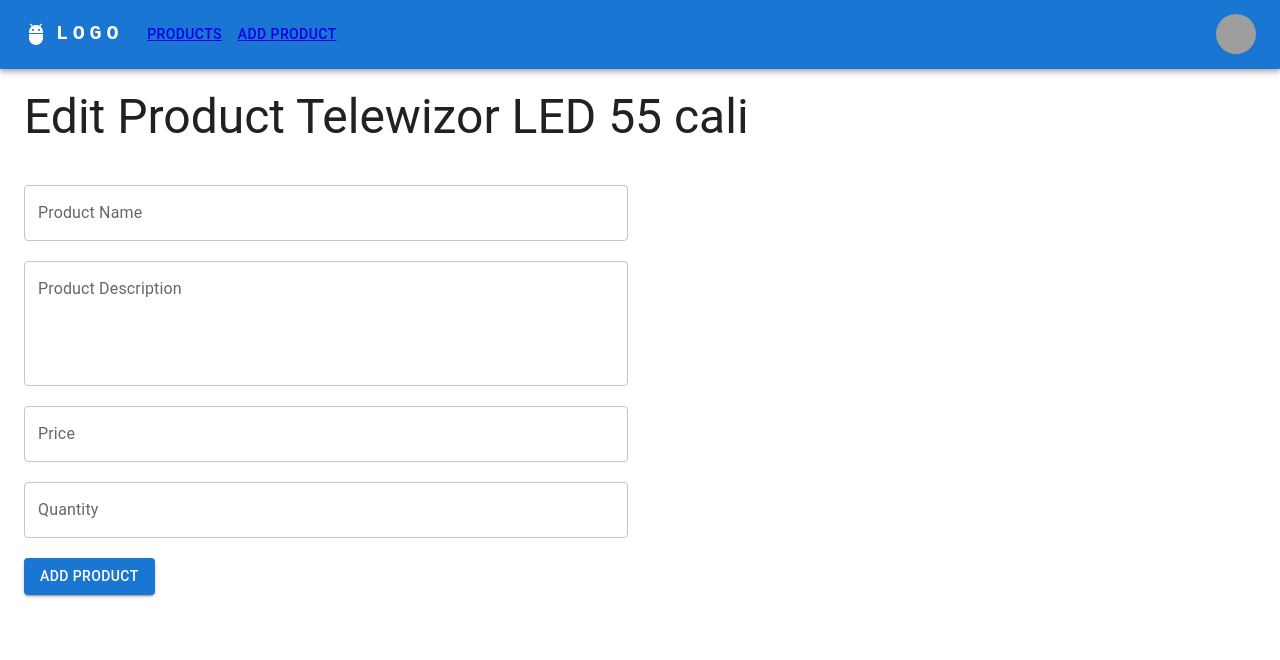
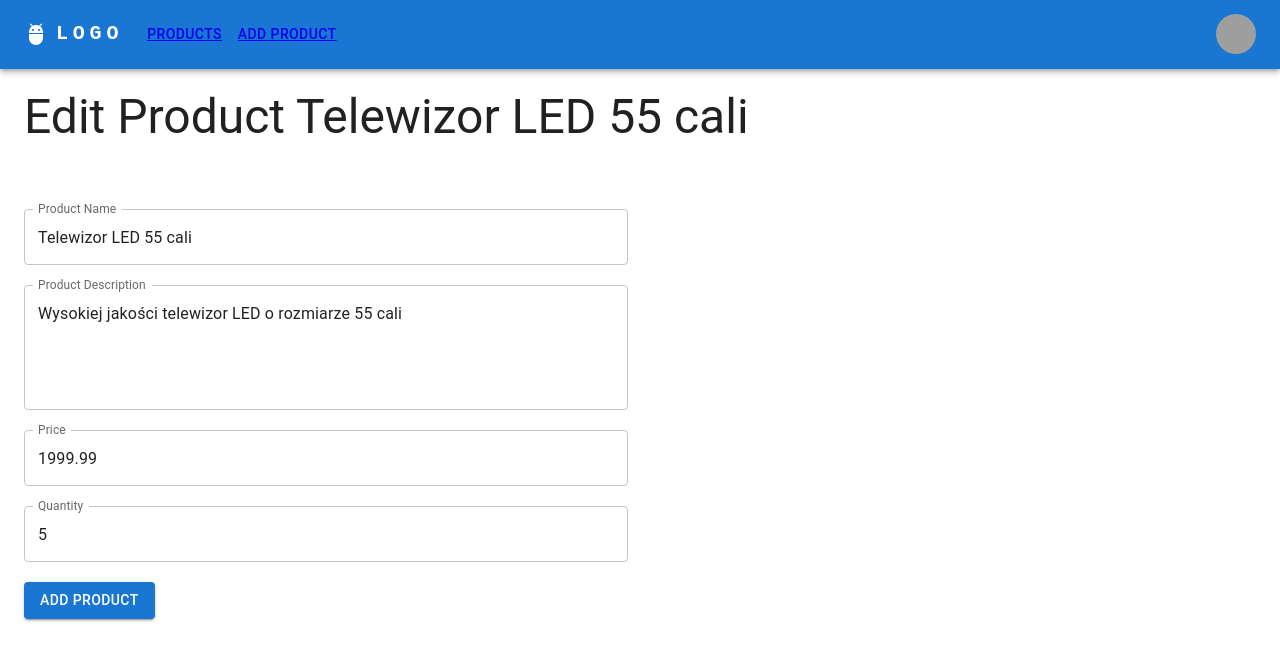
Before and after one commit to duszaemilia/alegrosz, a React (Vite) app: page /product-edit/1 in a window 1280 px wide. Shown: the top 660 px of the page. Built offline with nearby package versions, Linux system fonts and the light colour scheme; data requests are answered from the project's data file; grey boxes are pictures that could not be loaded.

Commit message:
class component for updating product

```diff
--- a/src/components/EditProduct.jsx
+++ b/src/components/EditProduct.jsx
@@ -1,16 +1,14 @@
 import {Component} from "react";
-import {Button, TextField, Typography} from "@mui/material";
+import {Alert, Button, TextField, Typography} from "@mui/material";
 import Grid from "@mui/material/Grid";
 import Container from "@mui/material/Container";
 import {useParams} from "react-router-dom";
 
 class EditProduct extends Component {
-    constructor(props) {
-        super(props);
-        this.state = {
-            product: {},
-        };
-    }
+    state = {
+        product: {},
+        isMessage: false,
+    };
 
     componentDidMount() {
         this.getProduct(this.props.productId).then((product) => {
@@ -18,32 +16,74 @@
         });
     }
 
+    componentDidUpdate() {
+        if (this.state.isMessage) {
+            setTimeout(() => {
+                this.setState({isMessage: false});
+            }, 10000);
+        }
+    }
+
     async getProduct(id) {
         const response = await fetch(`http://localhost:3000/products/${id}`);
         return await response.json();
     }
 
+    async updateProduct(id, data) {
+        const response = await fetch(`http://localhost:3000/products/${id}`, {
+            method: "PUT",
+            headers: {
+                "Content-Type": "application/json",
+            },
+            body: JSON.stringify(data),
+        });
+
+        return response.json();
+    }
+
+    handleSubmit = async (event) => {
+        event.preventDefault();
+        await this.updateProduct(this.props.productId, this.state.product);
+        this.setState({isMessage: true});
+    };
+
     render() {
-        const {
-            product: {id, name, description, price, quantity},
-        } = this.state;
+        const {product} = this.state;
 
         return (
             <Container maxWidth="xl" sx={{marginTop: "20px"}}>
                 <Grid container spacing={3}>
                     <Grid item xs={12}>
                         <Typography variant="h3" gutterBottom>
-                            Edit Product {name}
+                            Edit Product {product.name}
                         </Typography>
                     </Grid>
+                    <Grid item xs={12}>
+                        {this.state.isMessage && (
+                            <Alert severity="success">
+                                Data has been saved 👌
+                            </Alert>
+                        )}
+                    </Grid>
                     <Grid item xs={6}>
-                        <form onSubmit={() => {
-                        }}>
+                        <form onSubmit={this.handleSubmit}>
                             <TextField
                                 id="name"
                                 label="Product Name"
                                 variant="outlined"
                                 fullWidth
+                                value={product.name}
+                                onChange={(event) => {
+                                    this.setState({
+                                        product: {
+                                            ...product,
+                                            name: event.target.value,
+                                        },
+                                    });
+                                }}
+                                InputLabelProps={{
+                                    shrink: true,
+                                }}
                                 sx={{marginBottom: "20px"}}
                             />
 
@@ -54,6 +94,18 @@
                                 multiline
                                 fullWidth
                                 rows={4}
+                                value={product.description}
+                                onChange={(event) => {
+                                    this.setState({
+                                        product: {
+                                            ...product,
+                                            description: event.target.value,
+                                        },
+                                    });
+                                }}
+                                InputLabelProps={{
+                                    shrink: true,
+                                }}
                                 sx={{marginBottom: "20px"}}
                             />
 
@@ -62,9 +114,22 @@
                                 label="Price"
                                 variant="outlined"
                                 type="number"
-                                min="0"
                                 fullWidth
-                                InputProps={{inputProps: {min: 0}}}
+                                value={product.price}
+                                onChange={(event) => {
+                                    this.setState({
+                                        product: {
+                                            ...product,
+                                            price: event.target.valueAsNumber,
+                                        },
+                                    });
+                                }}
+                                InputLabelProps={{
+                                    shrink: true,
+                                }}
+                                InputProps={{
+                                    inputProps: {min: 0.0, step: 0.01},
+                                }}
                                 sx={{marginBottom: "20px"}}
                             />
 
@@ -74,6 +139,19 @@
                                 variant="outlined"
                                 type="number"
                                 fullWidth
+                                value={product.quantity}
+                                onChange={(event) => {
+                                    this.setState({
+                                        product: {
+                                            ...product,
+                                            quantity:
+                                            event.target.valueAsNumber,
+                                        },
+                                    });
+                                }}
+                                InputLabelProps={{
+                                    shrink: true,
+                                }}
                                 InputProps={{inputProps: {min: 0}}}
                                 sx={{marginBottom: "20px"}}
                             />
```
